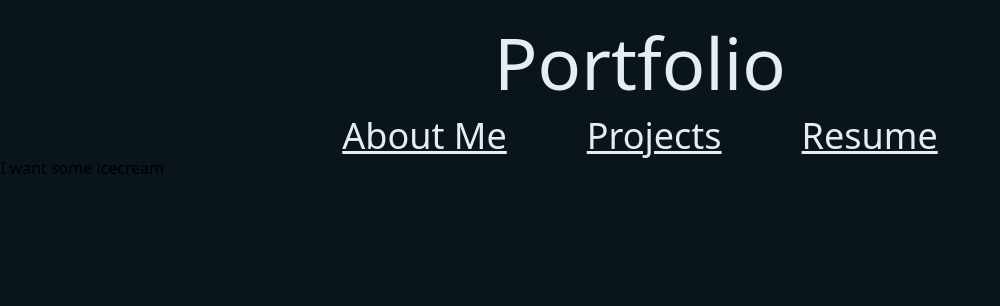
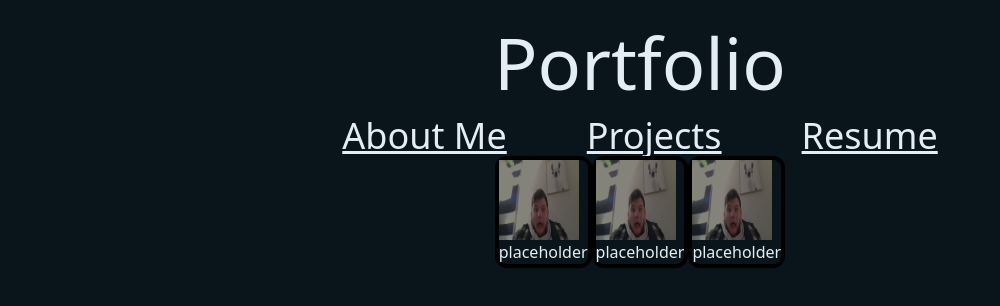
Before and after one commit to jjkool1214/portfolio, a React (Vite) app: page /Projects in a window 1280 px wide. Shown: the top 306 px of the page, without its empty margins (0-1000 px from the left). Built offline with nearby package versions, Linux system fonts and the light colour scheme.

Commit message:
Me when I lie

```diff
--- /dev/null
+++ b/src/components/ProjectHeader.jsx
@@ -0,0 +1,8 @@
+export default function ProjectHeader(props){
+    return(
+        <div className="justify-center border-4 rounded-xl relative text-center">
+            <img src={props.filename} className="opacity-50 w-20 h-20" alt={props.title}/>
+            <div className={"text-white-001 top-0 left-0"}>{props.title}</div>
+        </div>
+    )
+}
--- a/src/pages/Intro.jsx
+++ b/src/pages/Intro.jsx
@@ -9,7 +9,7 @@ export default function Intro(){
                     I am studying in the Software Engineering BS program and am so grateful for the opportunity to attend college.{"\n"}
                      I love programming and engineering, as the process of creating or working on something has always been on my mind, and
                     I truly have a lot of passion for creation. {"\n"} I have experience working in teams in both in-class scenarios and competitions,
-                    such as hackathons. I have worked on front-end development with React and back-end development with Java Spring boot.</p>
+                    such as hackathons. I have worked on front-end development with React and back-end development with Java Spring boot. I'm always excited to learn and am ready to work!</p>
                 </div>
                 <div className="flex flex-wrap justify-center drop-shadow pe-3">
                     <img className={"img-fluid border-4 shadow-blue-002 object-cover max-w-[100%] max-h-[100%]"} src={"src/assets/photos/headshot.jpg"} alt="headshot"/>
--- a/src/pages/Projects.jsx
+++ b/src/pages/Projects.jsx
@@ -1,7 +1,11 @@
-export default function Projects(props) {
+import ProjectHeader from "../components/ProjectHeader.jsx";
+
+export default function Projects() {
     return (
-        <div>
-            <h1>I want some icecream</h1>
+        <div className="flex flex-row justify-center items align-items-center">
+            <ProjectHeader title={"placeholder"} filename={"src/assets/photos/WIN_20250301_21_08_48_Pro.jpg"} />
+            <ProjectHeader title={"placeholder"} filename={"src/assets/photos/WIN_20250301_21_08_48_Pro.jpg"} />
+            <ProjectHeader title={"placeholder"} filename={"src/assets/photos/WIN_20250301_21_08_48_Pro.jpg"} />
         </div>
     )
 }
--- a/src/pages/Resume.jsx
+++ b/src/pages/Resume.jsx
@@ -1,7 +1,10 @@
 export default function Resume(props){
     return(
-        <div className={"align-left"}>
+        <div className={"flex flex-col items-center pt-20"}>
             <h1 className={"text-6xl text-white-001"}>Education</h1>
+            <div id={"education "}>
+
+            </div>
         </div>
     )
 }
```
Also changed, not shown: src/assets/photos/WIN_20250301_21_08_48_Pro.jpg (added).
